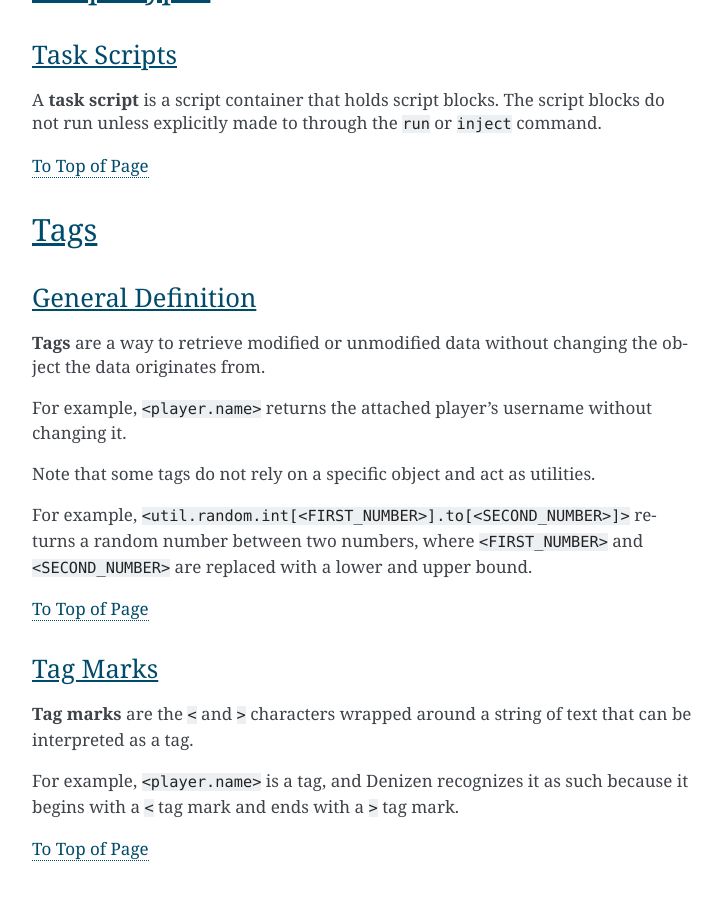
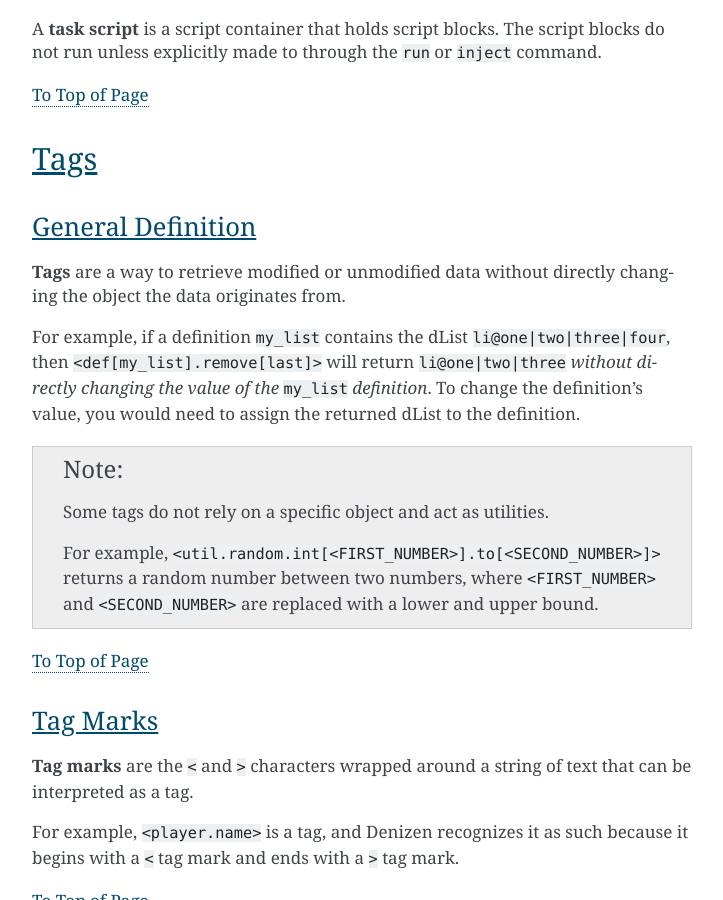
Before and after one commit to DenizenScript/Denizen-For-Bukkit-Docs, a Sphinx documentation site: the page built from source/docs/glossary.rst, in a window 1280 px wide and 900 px high, scrolled down 2591 px. Shown: the whole window, without its empty margins (388-1111 px from the left). Built offline with Sphinx 7.4.7, drawn with Linux system fonts in a browser that asks for light colours; some of the changed text lies outside the part shown.

Commit message:
Minor glossary improvements

```diff
--- a/source/docs/glossary.rst
+++ b/source/docs/glossary.rst
@@ -70,6 +70,9 @@ Logical Operators
 Logical operators **takes the result of one or more logical expressions** and
 evaluates the combined expression to a boolean value.
 
+A single combination of expressions can only use one type of logical operator.
+Using a mix of both logical operators requires grouping.
+
 .. rst-class:: table-info-display
 
 +-----------+------------------------------------------------------------------+
@@ -140,17 +138,22 @@ Tags
 General Definition
 ~~~~~~~~~~~~~~~~~~
 
-**Tags** are a way to retrieve modified or unmodified data without changing the
-object the data originates from.
+**Tags** are a way to retrieve modified or unmodified data without directly
+changing the object the data originates from.
 
-For example, ``<player.name>`` returns the attached player's username without
-changing it.
+For example, if a definition ``my_list`` contains the dList
+``li@one|two|three|four``, then ``<def[my_list].remove[last]>`` will return
+``li@one|two|three`` *without directly changing the value of the* ``my_list``
+*definition*. To change the definition's value, you would need to assign the
+returned dList to the definition.
 
-Note that some tags do not rely on a specific object and act as utilities.
+.. note::
 
-For example, |tag-rnd-int| returns a random number between two numbers, where
-``<FIRST_NUMBER>`` and ``<SECOND_NUMBER>`` are replaced with a lower and upper
-bound.
+  Some tags do not rely on a specific object and act as utilities.
+
+  For example, |tag-rnd-int| returns a random number between two numbers, where
+  ``<FIRST_NUMBER>`` and ``<SECOND_NUMBER>`` are replaced with a lower and upper
+  bound.
 
 .. |tag-rnd-int| replace:: ``<util.random.int[<FIRST_NUMBER>].to[<SECOND_NUMBER>]>``
 
```
Also changed, not shown: other parts of source/docs/glossary.rst (+0 -5 lines).
